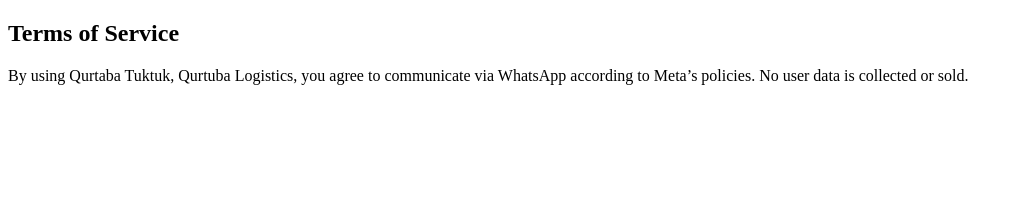
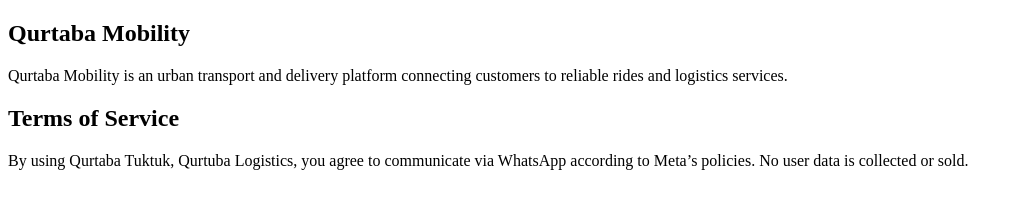
Before and after one commit to siroshbashir01/qurtuba_policy, a plain HTML site: page terms.html in a window 1280 px wide. Shown: the whole page, without its empty margins (0-1023 px from the left). Drawn offline with Linux system fonts and the light colour scheme.

Commit message:
Update terms.html

```diff
--- a/terms.html
+++ b/terms.html
@@ -2,6 +2,8 @@
 <html>
 <head><title>Terms of Service</title></head>
 <body>
+<h2>Qurtaba Mobility</h2>
+<p>Qurtaba Mobility is an urban transport and delivery platform connecting customers to reliable rides and logistics services.</p>
 <h2>Terms of Service</h2>
 <p>By using Qurtaba Tuktuk, Qurtuba Logistics, you agree to communicate via WhatsApp according to Meta’s policies. No user data is collected or sold.</p>
 </body>
```
